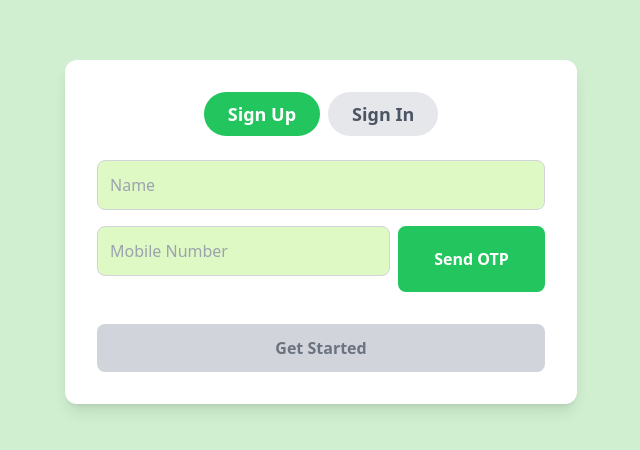
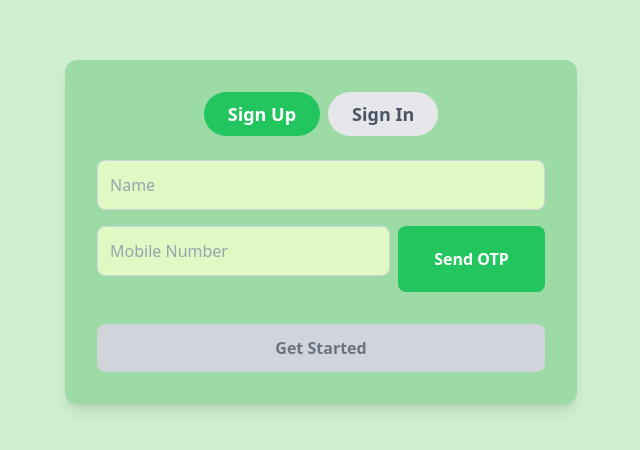
Before and after one commit to Densingh-123/cleaninfinity, a React (Vite) app in the folder client/: page / in a window 1280 px wide. Shown: the part 168-618 px from the top of the page, without its empty margins (319-959 px from the left). Built offline with nearby package versions, Linux system fonts and the light colour scheme.

Commit message:
color change in sign up

```diff
--- a/client/src/components/AuthComp.jsx
+++ b/client/src/components/AuthComp.jsx
@@ -52,7 +52,7 @@ export default function AuthComponent({ states, wards }) {
 
   return (
     <div className="min-h-screen flex items-center justify-center bg-green-animation">
-      <div className="w-full max-w-lg p-8 bg-white rounded-xl shadow-lg transform transition duration-500 hover:scale-105">
+      <div className="w-full max-w-lg p-8 bg-light-green rounded-xl shadow-lg transform transition duration-500 hover:scale-105">
         <div className="flex justify-center mb-6">
           <button
             type="button"
```
